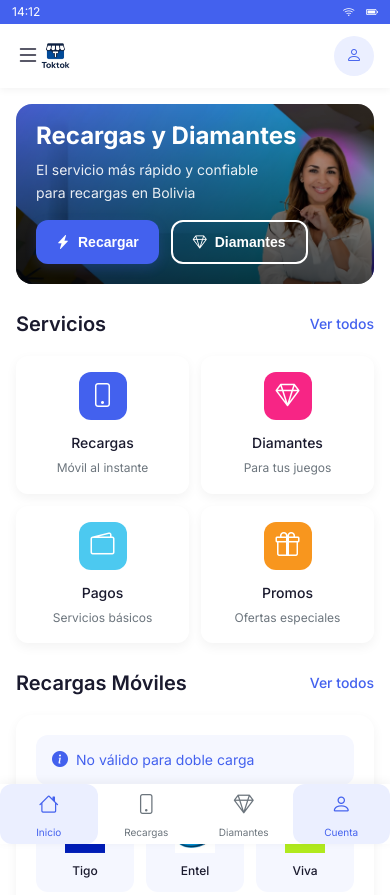
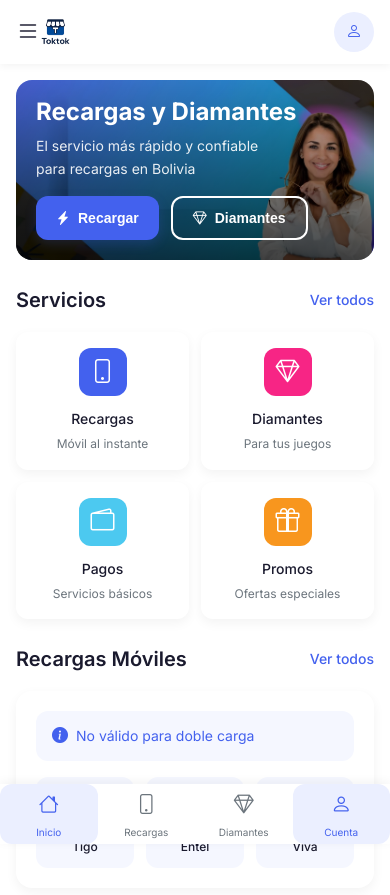
Before and after one commit to Alfromel/Web-TokTok, a plain HTML site: page index.html in a window 390 px wide. Shown: the top 895 px of the page. Drawn offline with nearby package versions, Linux system fonts and the light colour scheme.

Commit message:
Update index.html

```diff
--- a/index.html
+++ b/index.html
@@ -82,23 +82,9 @@
                 box-shadow: none;
             }
 
-            .status-bar {
-                height: 24px;
-                background-color: var(--primary);
+            .app-header {
                 position: sticky;
                 top: 0;
-                z-index: 1100;
-                display: flex;
-                justify-content: space-between;
-                align-items: center;
-                padding: 0 12px;
-                color: white;
-                font-size: 12px;
-            }
-
-            .app-header {
-                position: sticky;
-                top: 24px;
                 z-index: 1000;
                 background-color: var(--bg-color);
                 height: var(--header-height);
@@ -179,10 +165,6 @@
                     "sidebar header"
                     "sidebar main";
                 min-height: 100vh;
-            }
-
-            .status-bar {
-                display: none;
             }
 
             .app-header {
@@ -895,15 +877,6 @@
 <body>
     <!-- App Container -->
     <div class="app-container">
-        <!-- Status Bar (Mobile) -->
-        <div class="status-bar d-lg-none">
-            <span id="current-time">10:24</span>
-            <div>
-                <i class="bi bi-wifi" style="margin-right: 8px;"></i>
-                <i class="bi bi-battery-full"></i>
-            </div>
-        </div>
-
         <!-- Sidebar Overlay (Mobile) -->
         <div class="sidebar-overlay d-lg-none" id="sidebarOverlay"></div>
 
@@ -1179,9 +1152,6 @@
                 <span>Cuenta</span>
             </a>
         </nav>
-
-        <!-- WhatsApp FAB -->
-
     </div>
 
     <!-- Scripts -->
@@ -1189,18 +1159,6 @@
 
     <script>
         document.addEventListener('DOMContentLoaded', function() {
-            // Actualizar hora en la status bar (mobile)
-            function updateTime() {
-                const now = new Date();
-                const timeElement = document.getElementById('current-time');
-                if (timeElement) {
-                    timeElement.textContent = now.getHours() + ':' + now.getMinutes().toString().padStart(2, '0');
-                }
-            }
-
-            updateTime();
-            setInterval(updateTime, 60000);
-
             // Mobile menu toggle
             const mobileMenuToggle = document.getElementById('mobileMenuToggle');
             const appSidebar = document.getElementById('appSidebar');
```
